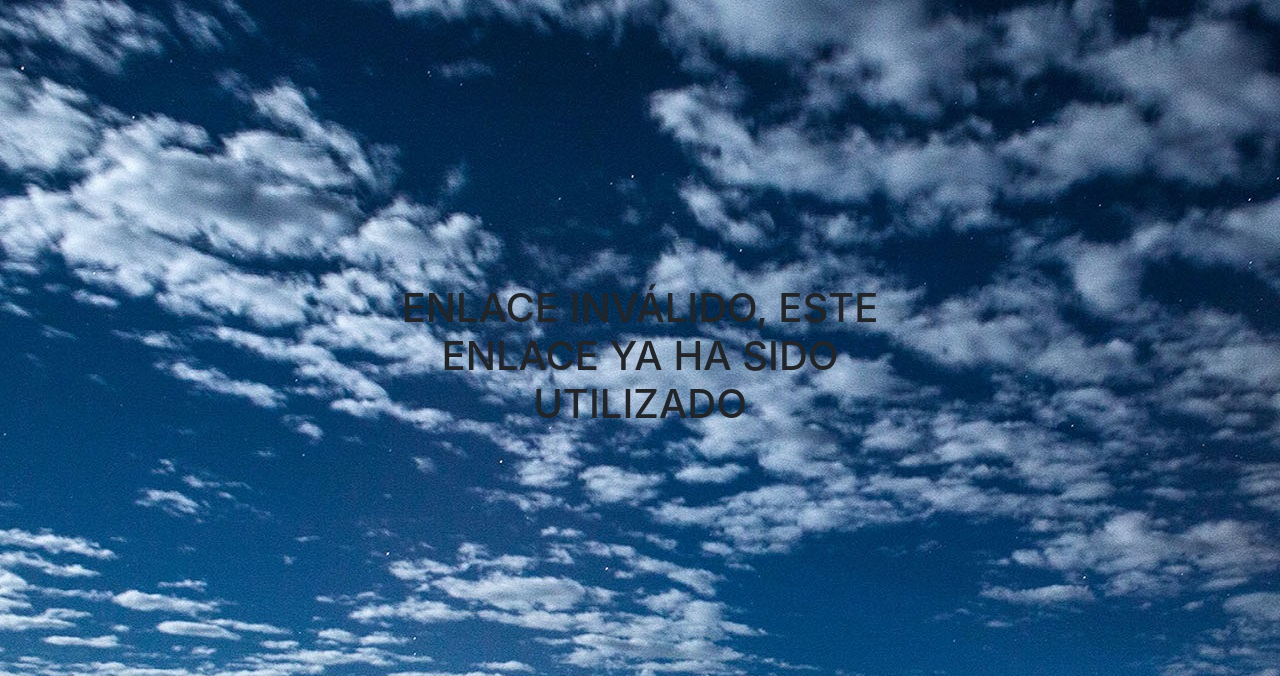
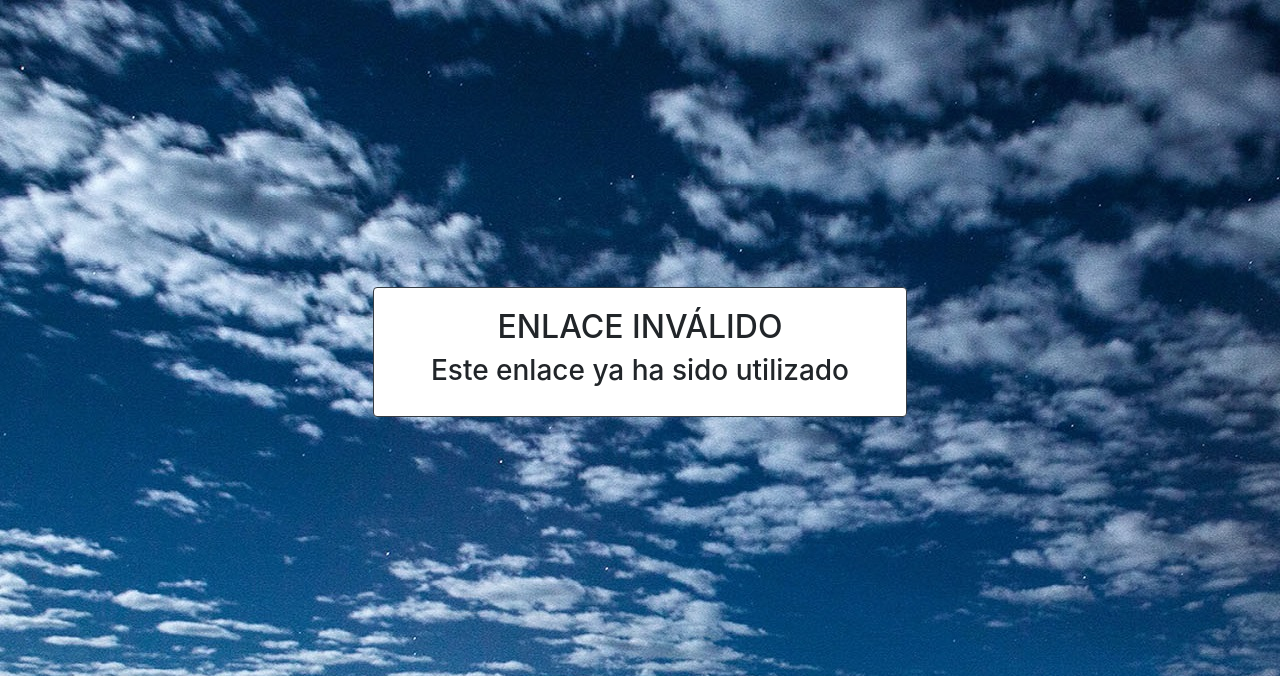
Before and after one commit to DynamicProphet/Hostal_Do-a_Clarita, a Django app: page /accounts/reset/1/1/ in a window 1280 px wide. Shown: the top 676 px of the page. Run offline with Django 3.2, Linux system fonts and the light colour scheme; some libraries are stand-ins or nearby versions.

Commit message:
diseño reset

```diff
--- a/proyectoHostal/templates/registration/password_reset_confirm.html
+++ b/proyectoHostal/templates/registration/password_reset_confirm.html
@@ -10,27 +10,30 @@
 
 	<form method="post" class="d-flex justify-content-center align-items-center" style="height: 720px">
 		{% csrf_token %}
-					<div id="reset-pass" class="d-block col-5">
+		<div class="card border-dark mb-3 col-5">
+			<div class="card-header">
 				<h3>Nueva contraseña</h3>
-							<div class="row">
+			</div>
+			<div class="card-body">
 				<label for="new_pass">Nueva contraseña:</label>
 				<input class="form-control" type="password" name="new_password1">
-							</div>
 				{{ form.new_password1.errors }}
-							<div class="row">
 				<label for="new_pass">Confirme contraseña:</label>
 				<input class="form-control" type="password" name="new_password2">
+				{{ form.new_password2.errors }}
+				<input class="btn btn-light mt-3" type="submit" value="Cambiar Contraseña">
 			</div>
-							{{ form.new_password2.errors }}
-							<input class="btn btn-light mt-3" type="submit"  value="Cambiar mi contraseña">
 		</div>
 	</form>
 
 {% else %}
 
 	<section class="d-flex justify-content-center align-items-center" style="height: 720px">
-				<div id="reset-pass" class="d-block col-5">
-						<h1 class="text-center">ENLACE INVÁLIDO, ESTE ENLACE YA HA SIDO UTILIZADO</h1>
+		<div class="card border-dark mb-3 col-5">
+			<div class="card-body d-flex align-items-center flex-column">
+				<h2 class="text-center">ENLACE INVÁLIDO</h2>
+				<h3 class="text-center">Este enlace ya ha sido utilizado</h3>
+			</div>
 		</div>
 	</section>
 
```
Also changed, not shown: proyectoHostal/templates/registration/password_reset_complete.html (+5 -3 lines), proyectoHostal/templates/registration/password_reset_done.html (+7 -5 lines), proyectoHostal/templates/registration/password_reset_form.html (+8 -2 lines). Lines whose indentation alone changed are shown as unchanged.
